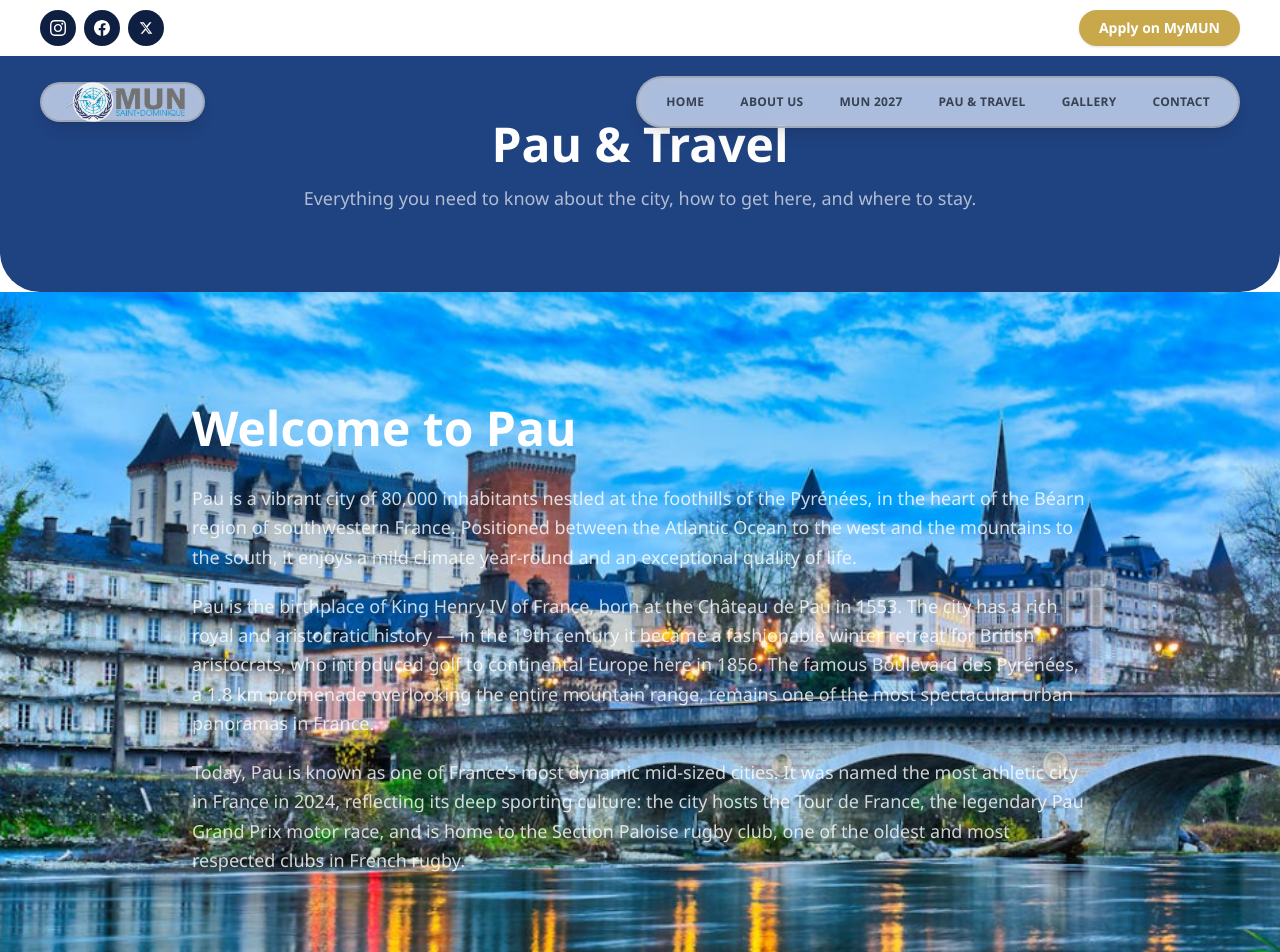
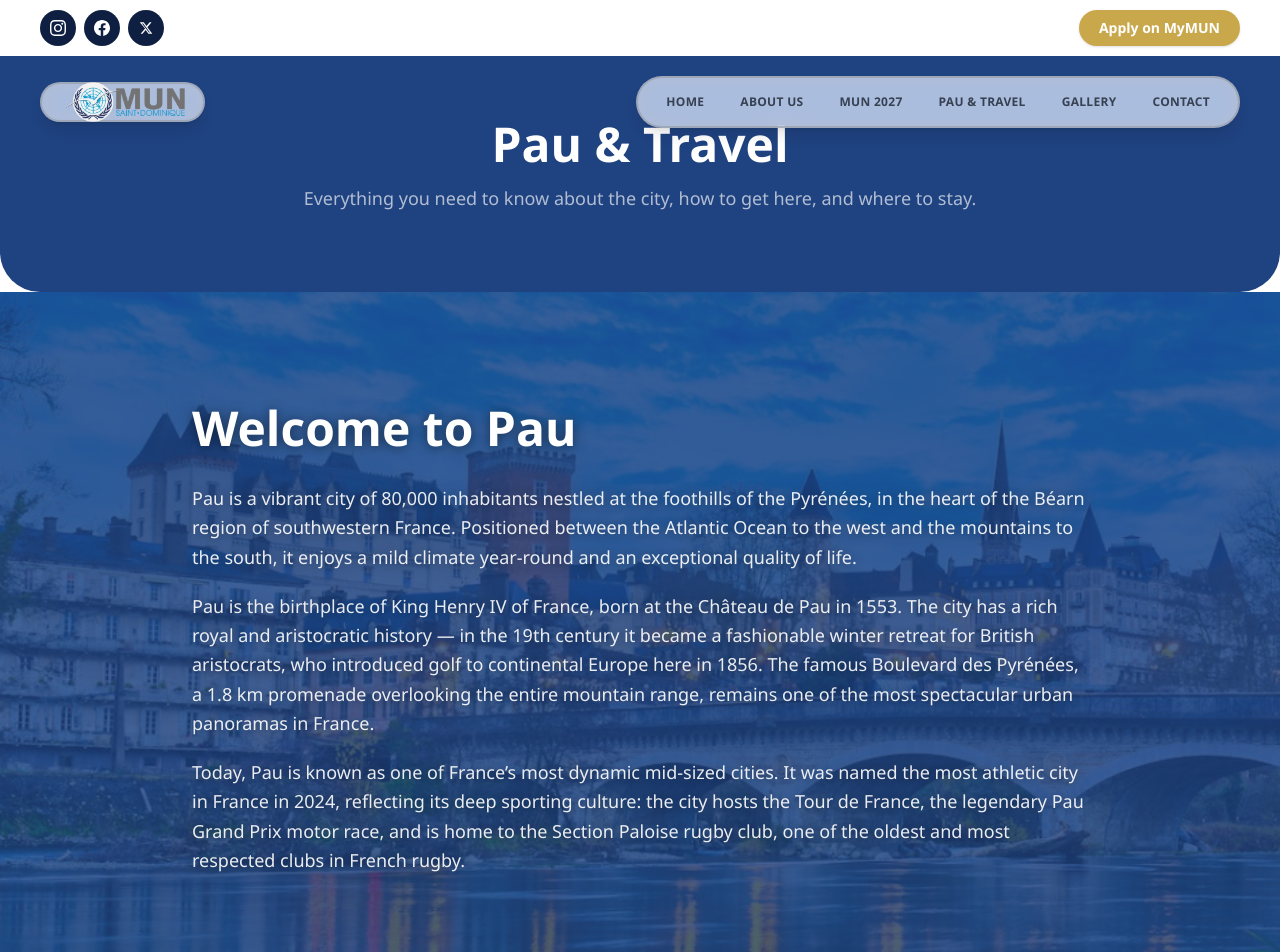
Before and after one commit to gastongabaixtucf8/projet-MUN-saintdo, a Next.js app: page /pau in a window 1280 px wide. Shown: the top 952 px of the page. Built offline with nearby package versions, Linux system fonts and the light colour scheme.

Commit message:
auto-save

```diff
--- a/app/pau/page.tsx
+++ b/app/pau/page.tsx
@@ -80,11 +80,11 @@ export default function PauPage() {
       <section className="relative py-28 px-6 overflow-hidden rounded-b-[2rem]">
         <div className="absolute inset-0">
           <Image src="/images/pau.jpg" alt="Pau" fill className="object-cover" />
-          <div className="absolute inset-0 bg-navy/68" />
+          <div className="absolute inset-0 bg-navy/80" />
         </div>
-        <div className="relative z-10 max-w-4xl mx-auto text-white">
+        <div className="relative z-10 max-w-4xl mx-auto text-white drop-shadow-[0_1px_6px_rgba(0,0,0,0.5)]">
           <h2 className="text-4xl sm:text-5xl font-bold mb-8">Welcome to Pau</h2>
-          <div className="space-y-5 text-white/80 text-lg leading-relaxed">
+          <div className="space-y-5 text-white/90 text-lg leading-relaxed">
             <p>
               Pau is a vibrant city of 80,000 inhabitants nestled at the foothills of the Pyrénées, in the heart of
               the Béarn region of southwestern France. Positioned between the Atlantic Ocean to the west and the
```
